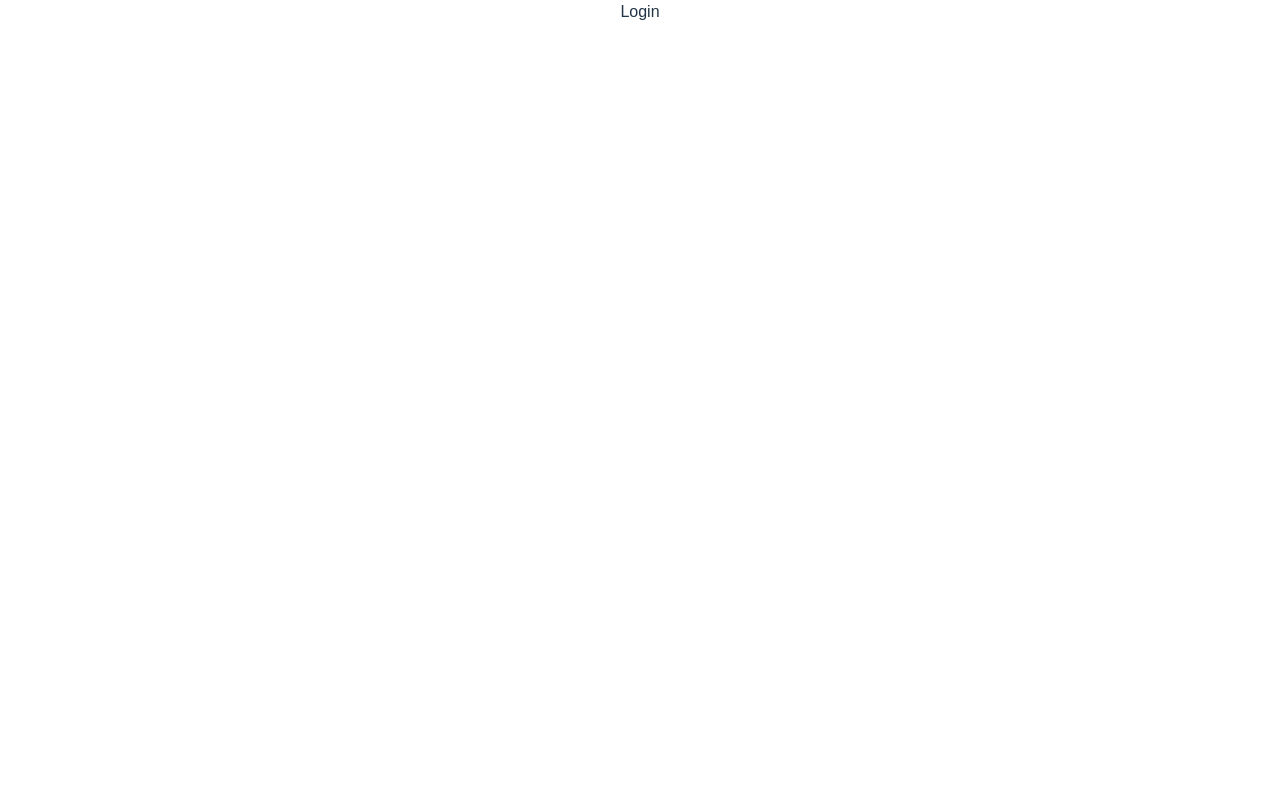
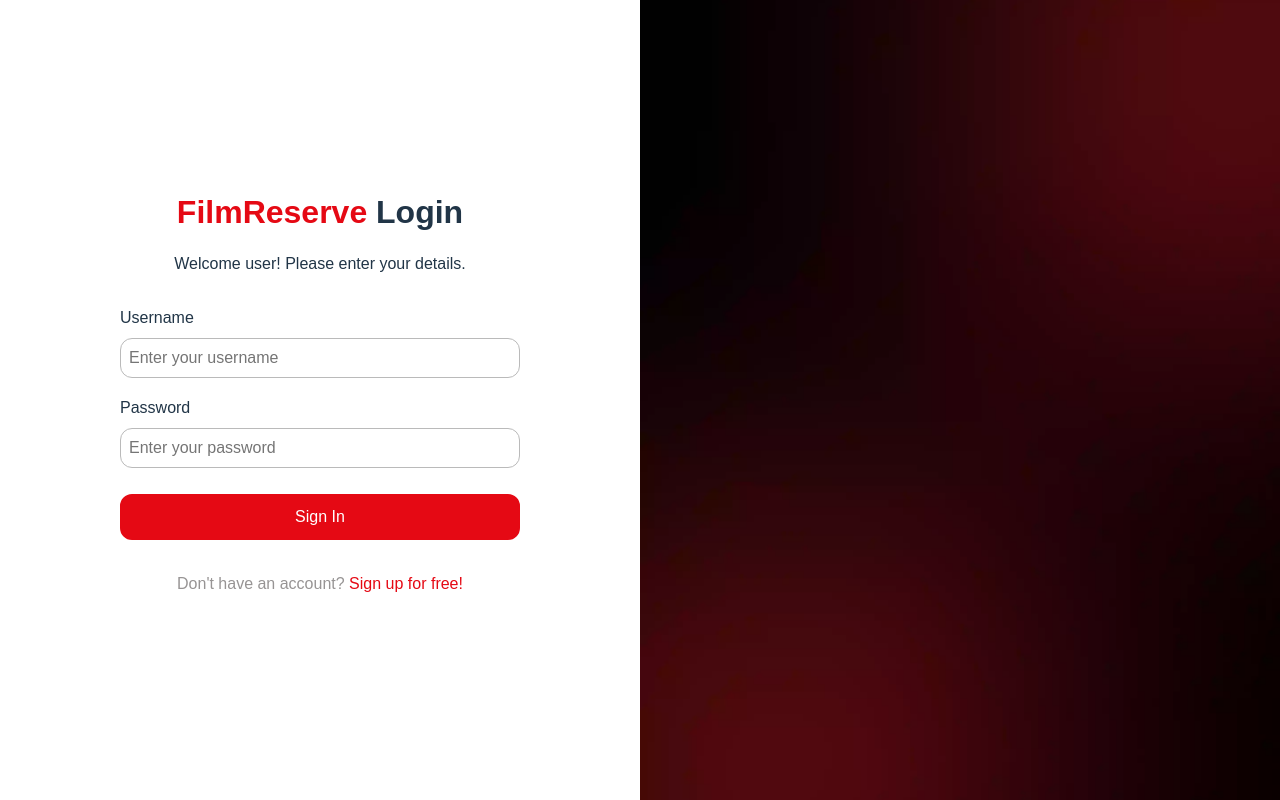
Before and after one commit to seannn9/cinema-seat-reservation, a React (Vite) app in the folder client/: page /login in a window 1280 px wide. Built offline with nearby package versions, Linux system fonts and the light colour scheme.

Commit message:
Login and Register works

```diff
--- a/client/src/pages/Dashboard.jsx
+++ b/client/src/pages/Dashboard.jsx
@@ -1,3 +1,26 @@
+import { useState, useEffect } from "react";
+import { useNavigate } from "react-router-dom";
+
 export default function Dashboard() {
-    return <div>Dashboard</div>;
+    const navigate = useNavigate();
+
+    useEffect(() => {
+        const userid = localStorage.getItem("userid");
+        if (userid) {
+            console.log(userid);
+        } else {
+            navigate("/login");
+        }
+    }, []);
+
+    const logout = () => {
+        localStorage.clear();
+        navigate("/");
+    };
+    return (
+        <div>
+            Dashboard
+            <button onClick={logout}>Logout</button>
+        </div>
+    );
 }
--- a/client/src/pages/Login.jsx
+++ b/client/src/pages/Login.jsx
@@ -1,3 +1,188 @@
+import { useState, useEffect } from "react";
+import { Link, useNavigate } from "react-router-dom";
+import Axios from "axios";
+import "../styles/Login.css";
+import heroHalf from "../assets/hero-half.webp";
+
 export default function Login() {
-    return <div>Login</div>;
+    const navigate = useNavigate();
+    const [loginState, setLoginState] = useState("Login");
+    const [email, setEmail] = useState("");
+    const [username, setUsername] = useState("");
+    const [password, setPassword] = useState("");
+    const [errorMessage, setErrorMessage] = useState("");
+
+    useEffect(() => {
+        const userid = localStorage.getItem("userid");
+        if (userid) {
+            navigate("/dashboard");
+        }
+    }, []);
+
+    const clearAll = () => {
+        setEmail("");
+        setUsername("");
+        setPassword("");
+        setErrorMessage("");
+    };
+
+    const register = (e) => {
+        e.preventDefault();
+        setErrorMessage("");
+
+        if (!email || !password) {
+            setErrorMessage("Please fill in both fields.");
+            return;
+        } else {
+            const form = e.target.closest("form");
+            if (!form.checkValidity()) {
+                setErrorMessage("Please use a valid email address.");
+                return;
+            }
+        }
+
+        Axios.post("http://localhost:5001/register", {
+            email: email,
+            username: username,
+            password: password,
+        })
+            .then((result) => {
+                if (result.data === "Account creation successful!") {
+                    navigate("/dashboard");
+                }
+            })
+            .catch((error) => {
+                if (error.response && error.response.status === 400) {
+                    setErrorMessage(
+                        "Account already exists. Please login instead."
+                    );
+                } else {
+                    setErrorMessage("An error occurred. Please try again.");
+                }
+            });
+    };
+
+    const login = (e) => {
+        e.preventDefault();
+        setErrorMessage("");
+
+        if (!username || !password) {
+            setErrorMessage("Please fill in both fields.");
+            return;
+        }
+
+        Axios.post("http://localhost:5001/login", {
+            username: username,
+            password: password,
+        })
+            .then((result) => {
+                if (result.data.message === "Login success") {
+                    localStorage.setItem("userid", result.data.userid);
+                    navigate("/dashboard");
+                }
+            })
+            .catch((error) => {
+                if (error.response && error.response.status === 400) {
+                    setErrorMessage("Invalid password.");
+                } else if (error.response && error.response.status === 404) {
+                    setErrorMessage(
+                        "Account doesn't exist. Please sign up first."
+                    );
+                } else {
+                    console.log(error);
+                    setErrorMessage("An error occurred. Please try again.");
+                }
+            });
+    };
+
+    return (
+        <div className="login-container">
+            <section className="login-section">
+                <div className="form">
+                    <div className="label">
+                        <h1>
+                            <Link to="/">FilmReserve</Link> {loginState}
+                        </h1>
+                        <p>Welcome user! Please enter your details.</p>
+                    </div>
+                    <form>
+                        {loginState === "Register" && (
+                            <>
+                                <label htmlFor="email">Email</label>
+                                <input
+                                    type="email"
+                                    id="email"
+                                    placeholder="Enter your email"
+                                    value={email}
+                                    onChange={(e) => setEmail(e.target.value)}
+                                />
+                            </>
+                        )}
+
+                        <label htmlFor="username">Username</label>
+                        <input
+                            type="text"
+                            id="username"
+                            placeholder="Enter your username"
+                            value={username}
+                            onChange={(e) => setUsername(e.target.value)}
+                        />
+                        <label htmlFor="password">Password</label>
+                        <input
+                            type="password"
+                            id="password"
+                            placeholder="Enter your password"
+                            value={password}
+                            onChange={(e) => setPassword(e.target.value)}
+                        />
+
+                        {errorMessage && (
+                            <p style={{ color: "var(--primary-color)" }}>
+                                {errorMessage}
+                            </p>
+                        )}
+
+                        {loginState === "Login" ? (
+                            <>
+                                <button type="submit" onClick={login}>
+                                    Sign In
+                                </button>
+                                <p>
+                                    Don't have an account?{" "}
+                                    <span
+                                        onClick={() => {
+                                            setLoginState("Register");
+                                            clearAll();
+                                        }}
+                                    >
+                                        Sign up for free!
+                                    </span>
+                                </p>
+                            </>
+                        ) : (
+                            <>
+                                <button type="submit" onClick={register}>
+                                    Sign Up
+                                </button>
+                                <p>
+                                    Already have an account?{" "}
+                                    <span
+                                        onClick={() => {
+                                            setLoginState("Login");
+                                            clearAll();
+                                        }}
+                                    >
+                                        Login now!
+                                    </span>
+                                </p>
+                            </>
+                        )}
+                    </form>
+                </div>
+            </section>
+            <section className="heroimg-section">
+                <img src={heroHalf} alt="hero image" />
+            </section>
+        </div>
+    );
 }
```
